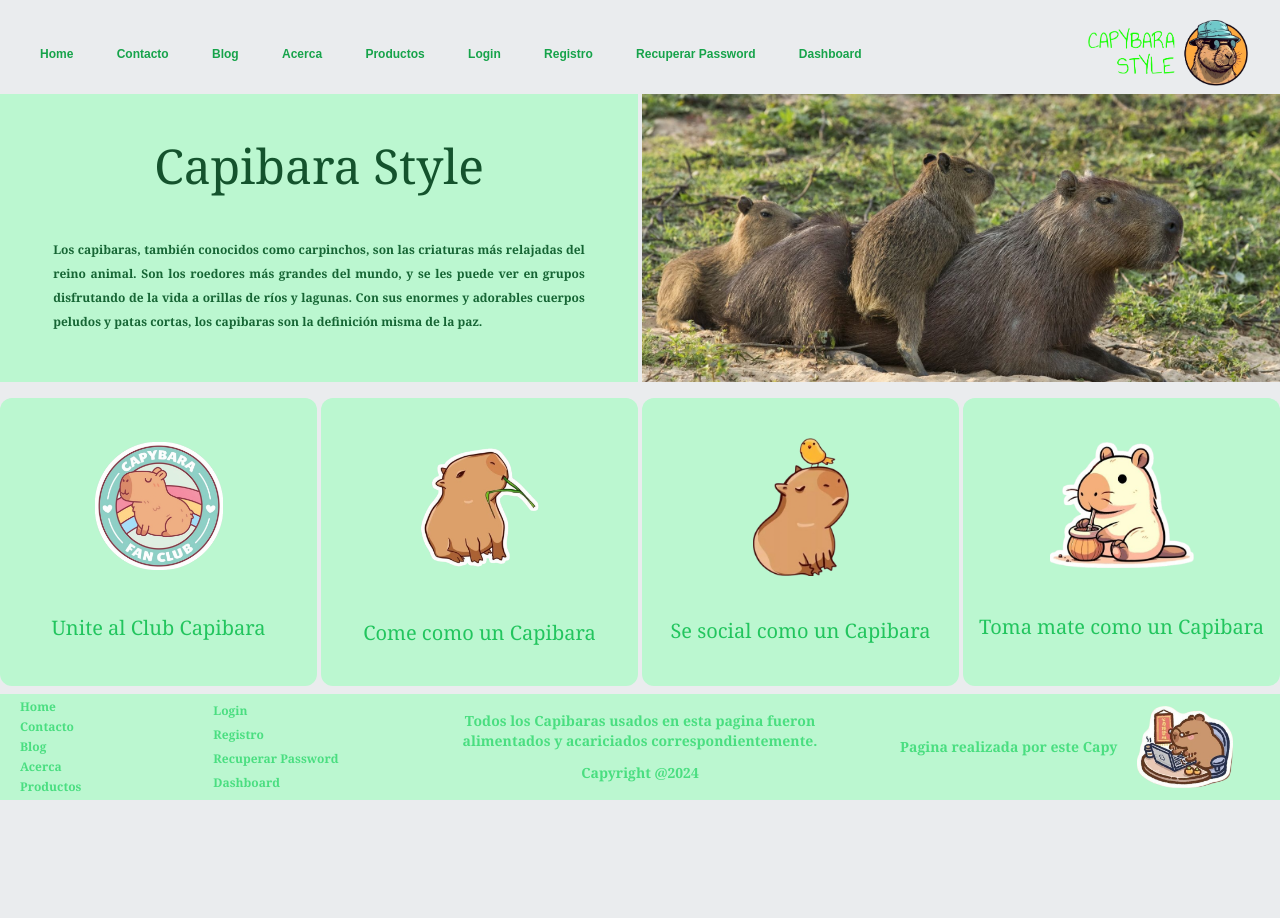
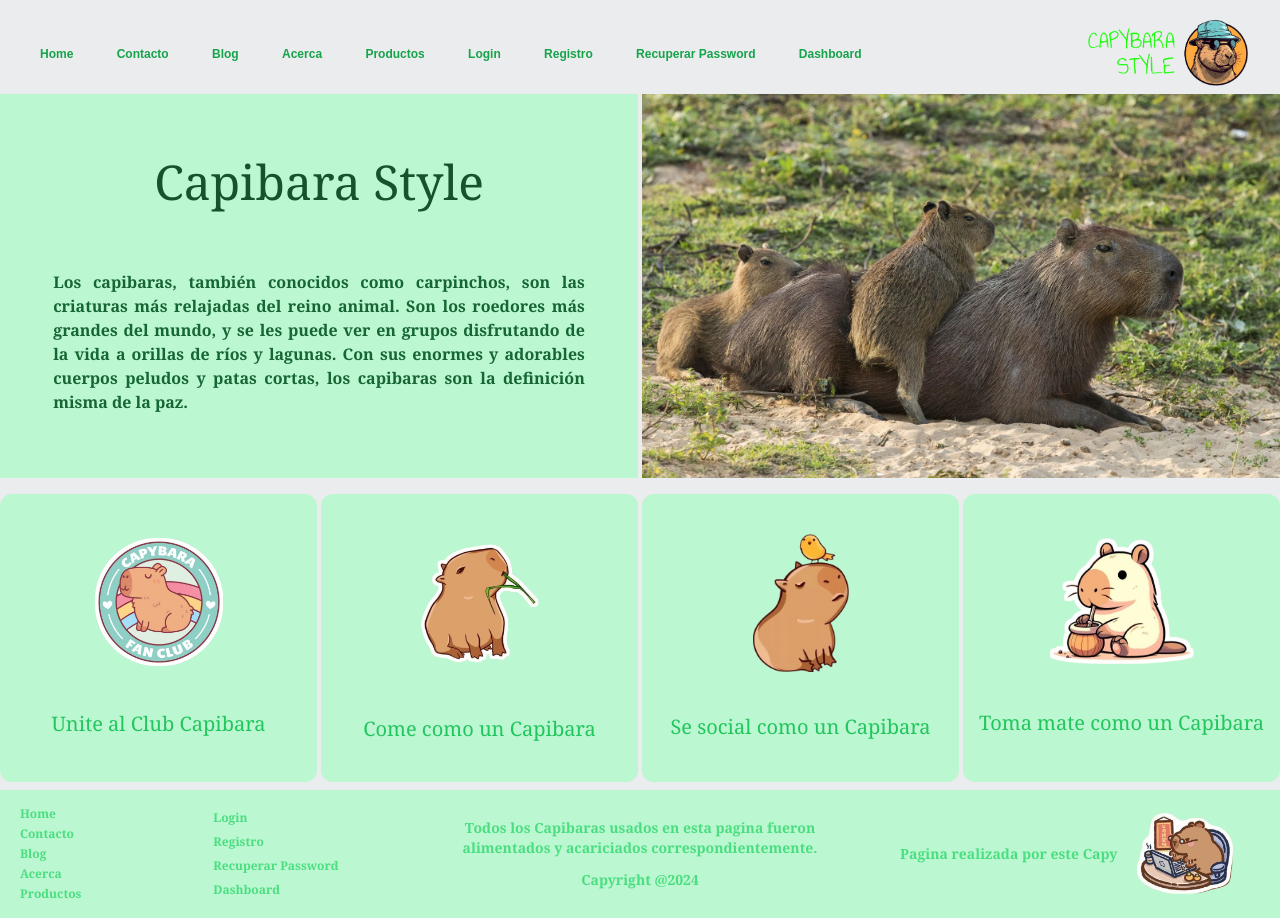
Before and after one commit to Gastonfauret/nextjs-project, a Next.js app: page / in a window 1280 px wide. Before the commit the page ends 800 px from the top, so only its background shows below. Built offline with nearby package versions, Linux system fonts and the light colour scheme.

Commit message:
responsive styles added

```diff
--- a/src/app/contacto/page.tsx
+++ b/src/app/contacto/page.tsx
@@ -26,7 +26,7 @@ export default function Contacto() {
               <p className=' text-green-500 font-serif font-semibold'>Contactate con un capibara</p>
               <Image className=" w-40 " src={CapyAtencionCliente} alt="Capy-atencion-al-cliente" />
             </div>
-            <div className=" w-5/6 h-full rounded-lg bg-green-100 flex flex-col items-center justify-center gap-5">
+            <div className=" w-5/6 h-full rounded-lg bg-green-100 flex flex-col items-center justify-center gap-5 2xl:gap-10 lg:py-7">
               <input className=" w-4/5 h-8 flex text-center rounded-md border-green-400 border" type="text" placeholder="Nombres" />
               <input className=" w-4/5 h-8 flex text-center rounded-md border-green-400 border" type="text" placeholder="Apellido" />
               <input className=" w-4/5 h-8 flex text-center rounded-md border-green-400 border" type="email" placeholder="Correo electrónico" />
--- a/src/app/layout.tsx
+++ b/src/app/layout.tsx
@@ -31,8 +31,8 @@ export default function Layout({ children }: { children: React.ReactNode }) {
         <main className="flex-grow ">{children}</main>
 
         <footer className="flex items-center justify-center w-full h-32 text-xl">
-          <div className="flex h-full w-full bg-green-200">
-            <div className=" h-full w-full ">
+          <div className="flex  h-full w-full bg-green-200">
+            <div className=" h-full w-full py-3 lg:py-10">
               <ul className=" flex flex-col items-start h-full justify-center pl-5 gap-1">
                 <li className=" text-xs font-semibold font-serif text-green-400 hover:text-green-900 cursor-pointer">Home</li>
                 <li className=" text-xs font-semibold font-serif text-green-400 hover:text-green-900 cursor-pointer">Contacto</li>
--- a/src/app/page.tsx
+++ b/src/app/page.tsx
@@ -8,17 +8,18 @@ import CapyEating from "../../assets/capy-comiendo.png"
 export default function Home() {
   return (
     <div className="flex flex-col justify-center h-full text-xl">
-      <div className="flex gap-1 flex-row items-center justify-center w-full h-72  my-2">
+
+      <div className="flex gap-1 flex-row items-center justify-center w-full h-96  my-2">
         <div className="flex flex-col items-center justify-evenly w-full h-full bg-green-200 ">
           <h1 className=" text-5xl font-serif text-green-900">Capibara Style</h1>
-          <p className=" text-wrap text-xs font-semibold w-5/6 font-serif text-green-800 text-justify font leading-6">Los capibaras, también conocidos como carpinchos, son las criaturas más relajadas del reino animal. Son los roedores más grandes del mundo, y se les puede ver en grupos disfrutando de la vida a orillas de ríos y lagunas. Con sus enormes y adorables cuerpos peludos y patas cortas, los capibaras son la definición misma de la paz.</p>
+          <p className=" text-wrap text-xs lg:text-base 2xl:text-base font-semibold w-5/6 font-serif text-green-800 text-justify font leading-6">Los capibaras, también conocidos como carpinchos, son las criaturas más relajadas del reino animal. Son los roedores más grandes del mundo, y se les puede ver en grupos disfrutando de la vida a orillas de ríos y lagunas. Con sus enormes y adorables cuerpos peludos y patas cortas, los capibaras son la definición misma de la paz.</p>
         </div>
         <div className=" w-full h-full bg-white ">
           <Image className=" w-full h-full object-cover " src={CapyFamily} alt="logo-capy" />
         </div>
       </div>
 
-      <div className="flex  w-full h-72 my-2 gap-1">
+      <div className="flex w-full h-72 2xl:h-full my-2 gap-1">
         <div className=' h-full w-full bg-green-200 rounded-xl flex flex-col items-center justify-evenly'>
           <Image className=" w-32 " src={CapyClub} alt="logo-capy" />
           <p className=' text-green-500 font-serif'>Unite al Club Capibara</p>
```
